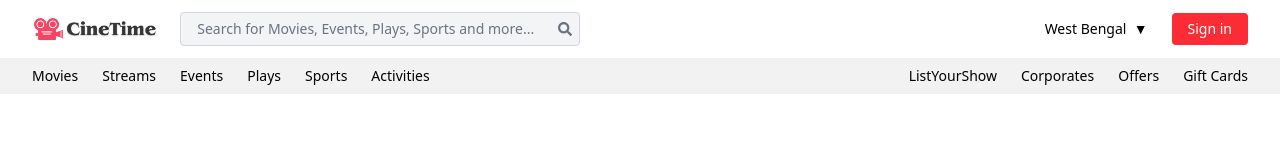
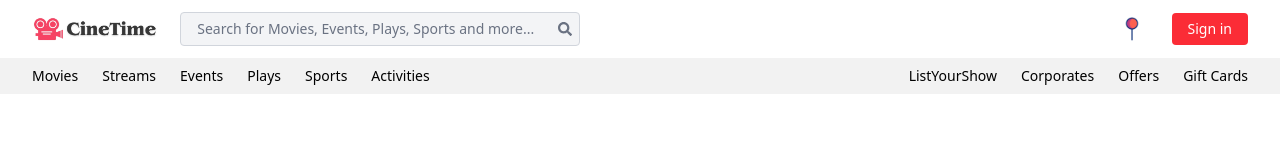
Before and after one commit to Anubhav-S04/CineTime-movie-booking-system, a React (Vite) app in the folder frontend/: page /movies/1 in a window 1280 px wide. Shown: the top 160 px of the page. Built offline with nearby package versions, Linux system fonts and the light colour scheme; no server answers.

Commit message:
real time location api

```diff
--- a/frontend/src/components/shared/Header.jsx
+++ b/frontend/src/components/shared/Header.jsx
@@ -1,8 +1,12 @@
 import React from 'react';
 import mainLogo from "../../assets/main-icon.png";
 import { FaSearch } from "react-icons/fa";
+import { useLocation } from "../../context/LocationContext";
+import map from "../../assets/pin.gif";
 
 const Header = () => {
+    const { location, loading, error } = useLocation();
+
     return (
         <div className='w-full text-sm bg-white'>
             {/* top navbar */}
@@ -14,13 +18,24 @@ const Header = () => {
 
                         <div className="relative">
                             <input type="text" placeholder="Search for Movies, Events, Plays, Sports and more..." className=" border border-gray-300 rounded px-4 py-1.5 w-[400px] text-sm outline-none bg-gray-100 placeholder:text-gray-500 focus:outline-none focus:ring-2 focus:ring-blue-500" />
-                        <FaSearch className="absolute right-2 top-1/2 transform -translate-y-1/2 text-gray-500" />
+                            <FaSearch className="absolute right-2 top-1/2 transform -translate-y-1/2 text-gray-500 cursor-pointer" />
                         </div>
                     </div>
                     {/* right part */}
                     <div className="flex items-center space-x-6">
                         <div className="text-sm font-medium cursor-pointer ">
-                            West Bengal &nbsp;▼
+                            {/* {
+                                if(location){
+                                    {<p>{location}&nbsp;▼</p>}
+                                }else{{<img src={map} alt="loading..." className='w-10 h-10 ' />}}
+                            } */}
+                            {!location && (
+                                <img src={map} alt="loading..." className="w-8 h-8" />
+                            )}
+
+                            {location && (
+                                <p>{location}&nbsp;▼</p>
+                            )}
                         </div>
                         <button className="px-4 py-1.5 rounded bg-red-500 cursor-pointer text-sm font-medium text-white hover:bg-red-600">
                             Sign in
--- /dev/null
+++ b/frontend/src/context/LocationContext.jsx
@@ -0,0 +1,49 @@
+import { use, useContext,createContext,useEffect,useState } from "react";
+
+const LocationContext = createContext();
+
+export const LocationProvide = ({ children }) => {
+
+    const [location, setLocation] = useState(null);
+    const [loading, setLoading] = useState(true);
+    const [error, setError] = useState(null);
+
+    useEffect(() => {
+
+            const fetchLocationData = async (latitude, longitude) => {
+                try {
+                    const res = await fetch(
+                     `https://nominatim.openstreetmap.org/reverse?format=json&lat=${latitude}&lon=${longitude}`
+                    );
+                    const data = await res.json();
+                    const userLocation= data?.address?.state;
+                    setLocation(userLocation);
+
+                } catch (error) {
+                    setError("Error fetching location data");
+
+                }finally{
+                    setLoading(false);
+                }
+            }
+
+            navigator.geolocation.getCurrentPosition(
+                (position) => {
+                   const { latitude, longitude } = position.coords;
+                   fetchLocationData(latitude, longitude);
+                },
+                () => {
+                    setError("Unable to retrieve location");
+                    setLoading(false);
+                }
+            )
+    },[]);
+
+    return(
+        <LocationContext.Provider value={{ location, loading, error }}>
+            {children}
+        </LocationContext.Provider>
+    )
+
+}
+export const useLocation = () => useContext(LocationContext);
--- a/frontend/src/main.jsx
+++ b/frontend/src/main.jsx
@@ -3,11 +3,14 @@ import { createRoot } from 'react-dom/client'
 import { BrowserRouter as Router } from 'react-router-dom'
 import './index.css'
 import App from './App.jsx'
+import { LocationProvide } from './context/LocationContext.jsx'
 
 createRoot(document.getElementById('root')).render(
   <StrictMode>
     <Router>
-      <App />
+      <LocationProvide>
+        <App />
+      </LocationProvide>
     </Router>
   </StrictMode>,
 )
```
Also changed, not shown: frontend/src/components/shared/BannerSlider.jsx (added), frontend/src/context/AuthContext.js (deleted), frontend/src/context/AuthContext.jsx (added). Lines whose indentation alone changed are shown as unchanged.
